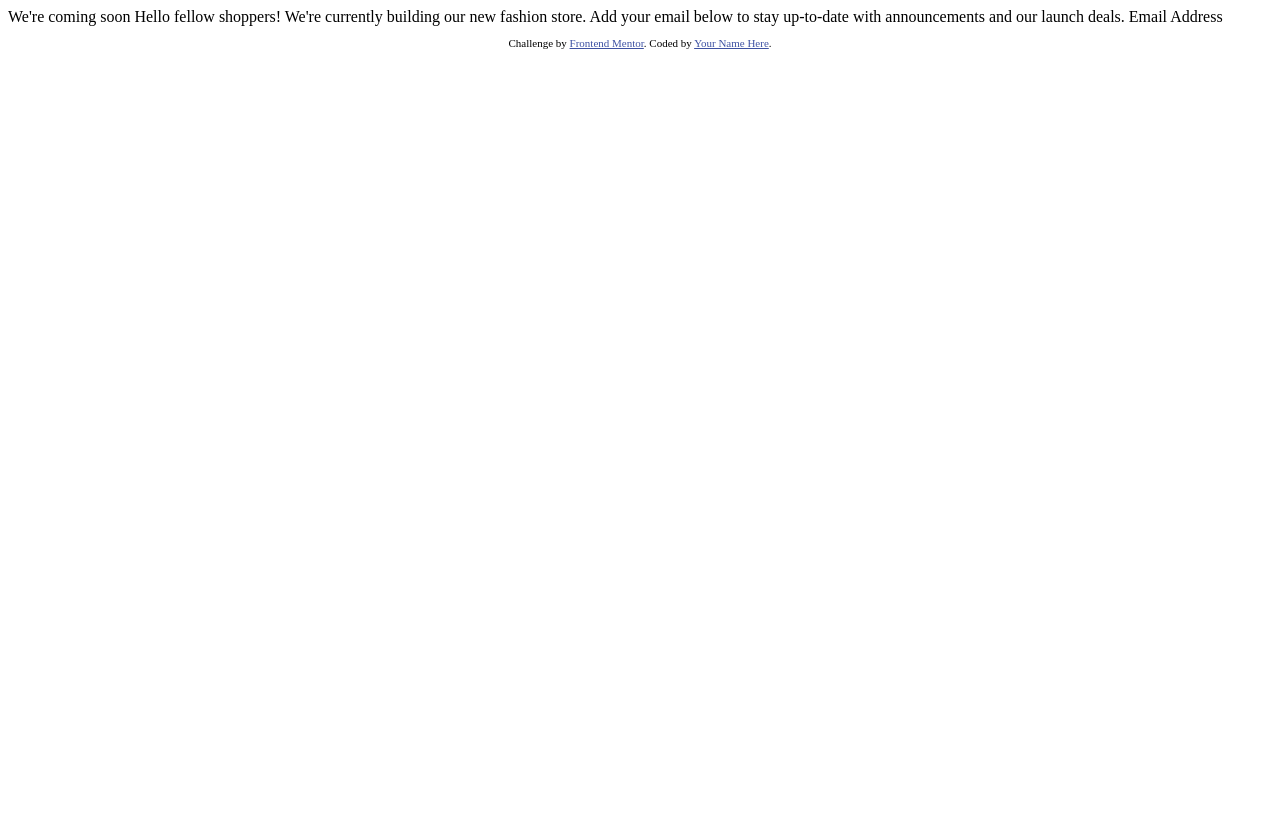
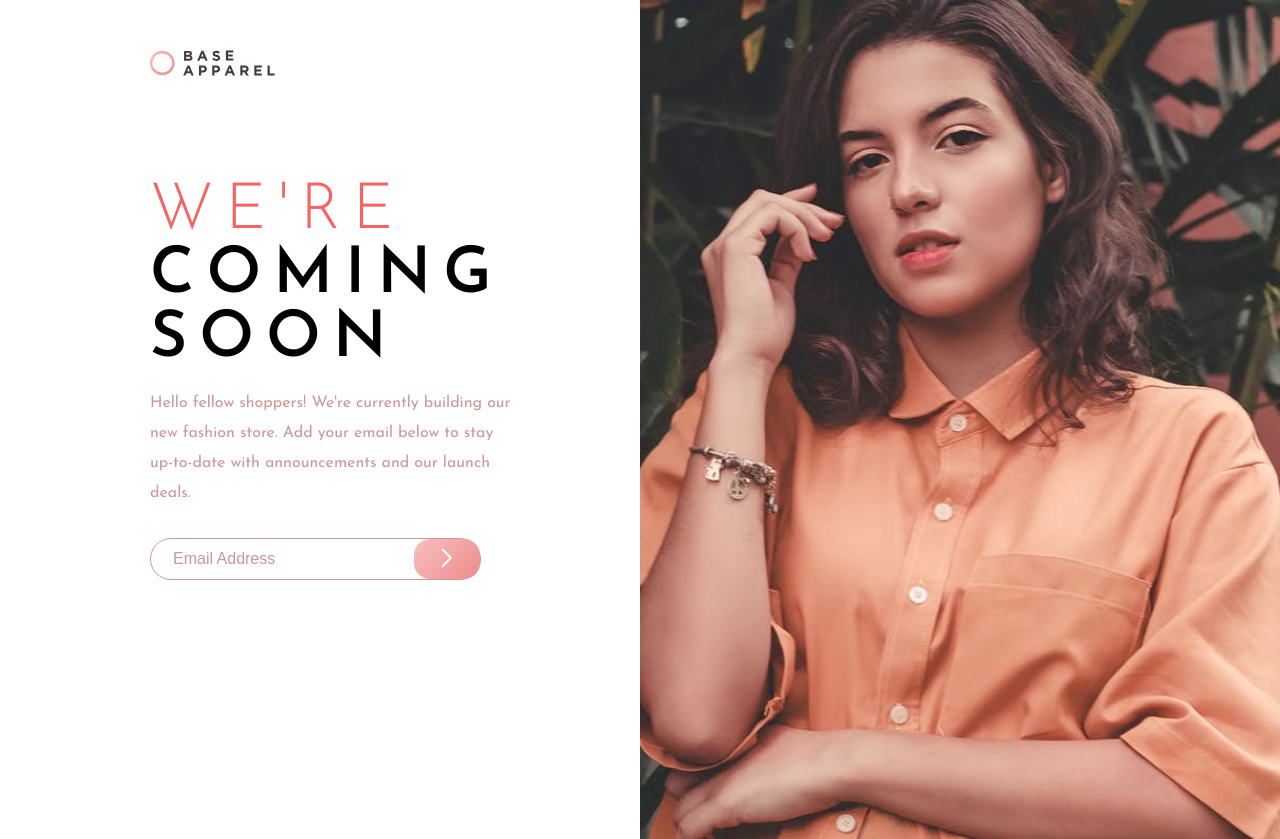
Before and after one commit to jaysig/base-apparel, a plain HTML site: page index.html in a window 1280 px wide. Before the commit the page ends 800 px from the top, so only its background shows below. Drawn offline with Linux system fonts and the light colour scheme.

Commit message:
Desktop view mostly done

```diff
--- a/index.html
+++ b/index.html
@@ -5,6 +5,7 @@
   <meta name="viewport" content="width=device-width, initial-scale=1.0"> <!-- displays site properly based on user's device -->
 
   <link rel="icon" type="image/png" sizes="32x32" href="./images/favicon-32x32.png">
+  <link rel="stylesheet" href="styles.css">
 
   <title>Frontend Mentor | Base Apparel coming soon page</title>
 
@@ -15,19 +16,41 @@
   </style>
 </head>
 <body>
+  <div class="wrapper">
+    <div class="row">
+      <div class="column input-column">
+        <div class="container">
+          <img class="logo" src="./images/logo.svg" alt="logo">
+        </div>
+        <div class="container">
+          <div class="titles">
+            <h1 class="soft-text">WE'RE</h1>
+            <h1 class="">COMING</h1>
+            <h1 class="">SOON</h1>
+          </div>
+          <div class="cta">
+            <p class="saturated-text"> Hello fellow shoppers! We're currently building our new fashion store.
+              Add your email below to stay up-to-date with announcements and our launch deals.</p>
+              <form action="" onsubmit="return false">
+                <input required class="rounded-input" type="email" name="email" placeholder="Email Address">
+                <button><img src="./images/icon-arrow.svg" alt="Arrow"></button>
+              </form>
+          </div>
+        </div>
+      </div>
+      <div class="column photo-column">
+        <img class="photo" src="./images/hero-desktop.jpg" alt="landing">
+      </div>
+    </div>
+  </div>
 
-  We're coming soon
 
-  Hello fellow shoppers! We're currently building our new fashion store.
-  Add your email below to stay up-to-date with announcements and our launch deals.
 
-  Email Address
-
-  <footer>
+  <!-- <footer>
     <p class="attribution">
       Challenge by <a href="https://www.frontendmentor.io?ref=challenge" target="_blank">Frontend Mentor</a>.
       Coded by <a href="#">Your Name Here</a>.
     </p>
-  </footer>
+  </footer> -->
 </body>
 </html>
--- /dev/null
+++ b/styles.sass
@@ -0,0 +1,100 @@
+@import url('https://fonts.googleapis.com/css2?family=Josefin+Sans:wght@300;400;600&display=swap')
+$saturatedRed: hsl(0, 36%, 70%)
+$softRed: hsl(0, 93%, 68%)
+$grayRed: hsl(0, 6%, 24%)
+$lightGardient: linear-gradient(135deg,hsl(0, 0%, 100%), hsl(0, 100%, 98%))
+$midGardient: linear-gradient(135deg,hsl(0, 80%, 86%), hsl(0, 74%, 74%))
+$heavy: 600
+$mid: 400
+$light: 300
+$inputTextSize: 1rem
+
+html
+    height: 100%
+
+body
+    font-size: 16px
+    font-family: Josefin Sans, sans-serif
+    margin: 0
+    min-height: 100%
+
+h1
+    margin: 0
+    font-size: 4em
+    letter-spacing: 12px
+
+::placeholder
+    color: $saturatedRed
+    font-weight: $mid
+    font-size: $inputTextSize
+    padding: 10px
+
+/* FORM STYLING
+form
+    display: flex
+    flex-direction: row
+    border: 1px solid $saturatedRed
+    border-radius: 25px
+    height: 40px
+    width: 90%
+
+input
+    flex-grow: 2
+    border: none
+    margin: 10px
+    :focus
+        outline: none
+
+button
+    background: $midGardient
+    border-radius: 16px
+    width: 20%
+    border: 20px
+
+
+
+/* LAYOUT STYLING
+.column
+    display: flex
+    flex-direction: column
+    flex-basis: 100%
+    flex: 1
+
+.container
+    margin: 50px 75px 50px 150px
+
+.input-column
+    height: 500px
+
+.row
+    display: flex
+    flex-direction: row
+    flex-wrap: wrap
+    width: 100%
+
+.cta
+    padding-right: 50px
+
+/* .wrapper
+
+/* IMAGE STYLING
+.logo
+    width: 30%
+
+.photo
+    height: 100%
+
+/* TEXT STYLING
+
+.soft-text
+    color: $softRed
+    font-weight: $light
+
+.saturated-text
+    color: $saturatedRed
+    font-weight: $mid
+    margin-bottom: 30px
+    line-height: 30px
+
+.rounded-input
+    font-size: $inputTextSize
```
Also changed, not shown: design/active-states.jpg, styles.css (added), 1 other file.
